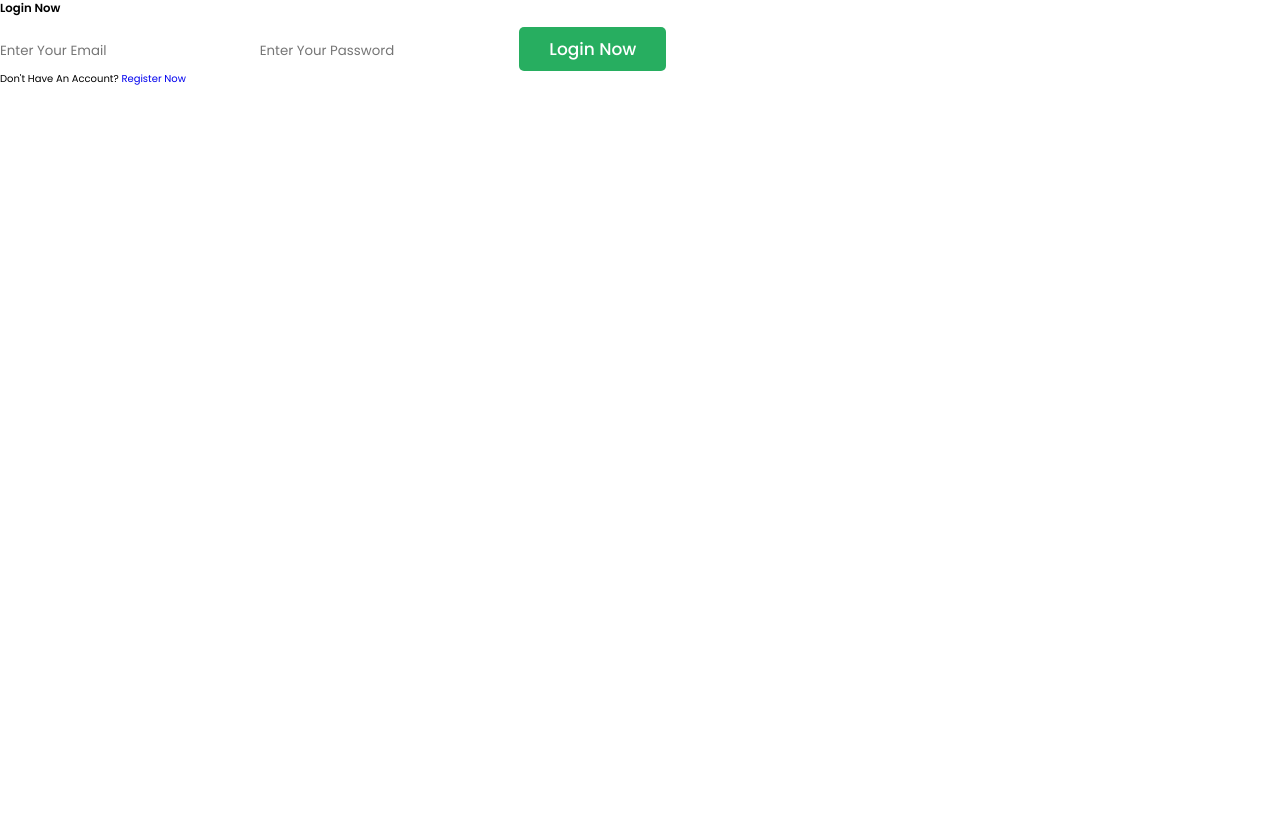
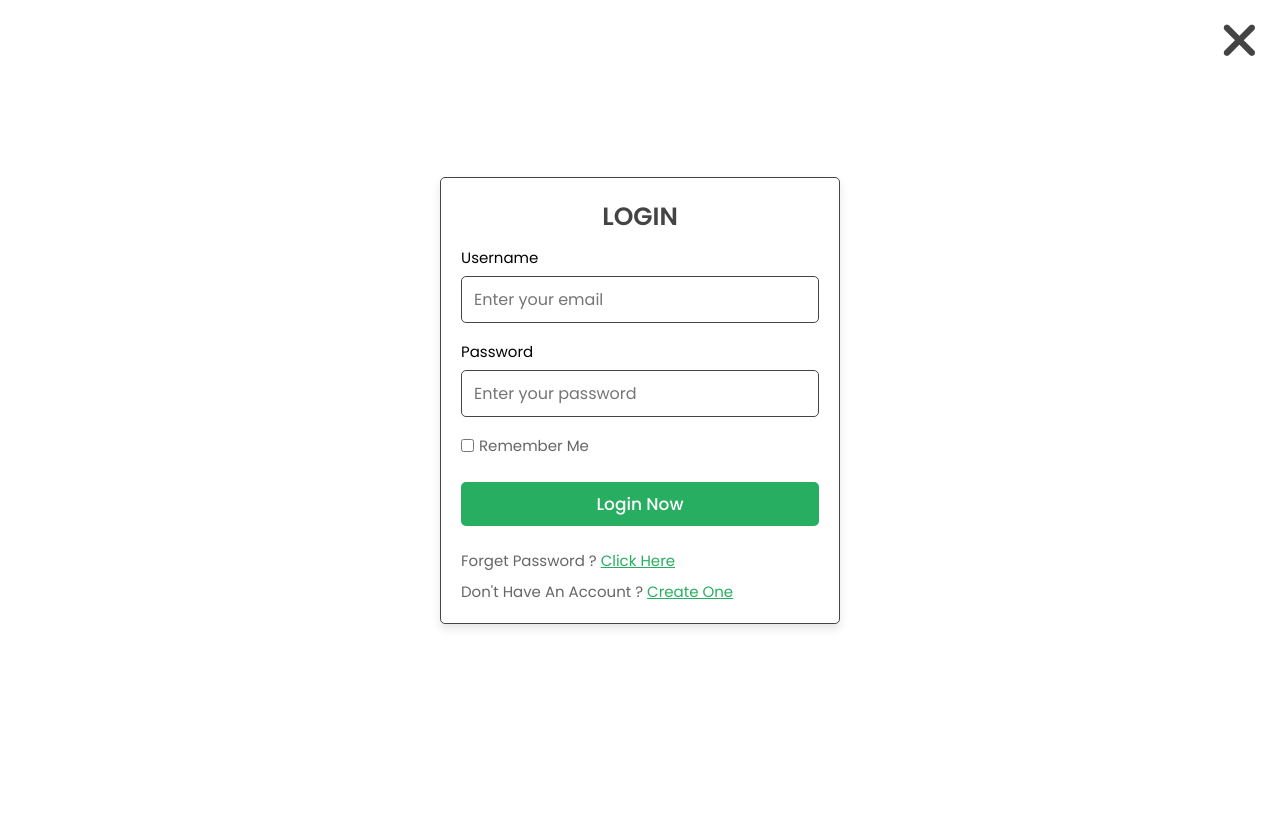
Before and after one commit to Harry2004harish/onlinebook, a PHP site: page /login.php in a window 1280 px wide. Shown: the top 828 px of the page. After the commit the page ends 629 px from the top, so only its background shows below. Run offline with PHP 8.4, Linux system fonts and the light colour scheme.

Commit message:
userlogin.html converted to login.php

```diff
--- a/login.php
+++ b/login.php
@@ -70,14 +70,34 @@ if(isset($message)){
 }
 ?>
 
-    <div class="form-container">
+    <!-- <div class="form-container"> -->
 
-        <form action="" method="post">
-            <h3>login now</h3>
+    <!-- <form action="" method="post"> -->
+    <!-- <h3>login now</h3>
             <input type="email" name="email" placeholder="enter your email" required class="box">
             <input type="password" name="password" placeholder="enter your password" required class="box">
             <input type="submit" name="submit" value="login now" class="btn">
-            <p>don't have an account? <a href="register.php">register now</a></p>
+            <p>don't have an account? <a href="register.php">register now</a></p> -->
+    <div class="login-form-container">
+        <div id="close-login-btn" class="fas fa-times"></div>
+        <form action="" method="post">
+            <h3>Login</h3>
+            <span>Username</span>
+            <input type="email" name="email" class="box" placeholder="Enter your email" id="" required class="box">
+            <span>Password</span>
+            <input type="password" name="password" class="box" placeholder="Enter your password" id="" required
+                class="box">
+            <div class="checkbox">
+                <input type="checkbox" name="" id="remember-me">
+                <label for="remember-me">Remember me</label>
+            </div>
+            <input type="submit" name="submit" value="login now" class="btn">
+            <!-- <input type="submit" value="sign in" class="btn"> -->
+            <p>Forget Password ? <a href="#">Click Here</a></p>
+            <p>Don't Have an account ? <a href="#">Create One</a>
+            </p>
+        </form>
+        <!-- </div> -->
         </form>
 
     </div>
```
